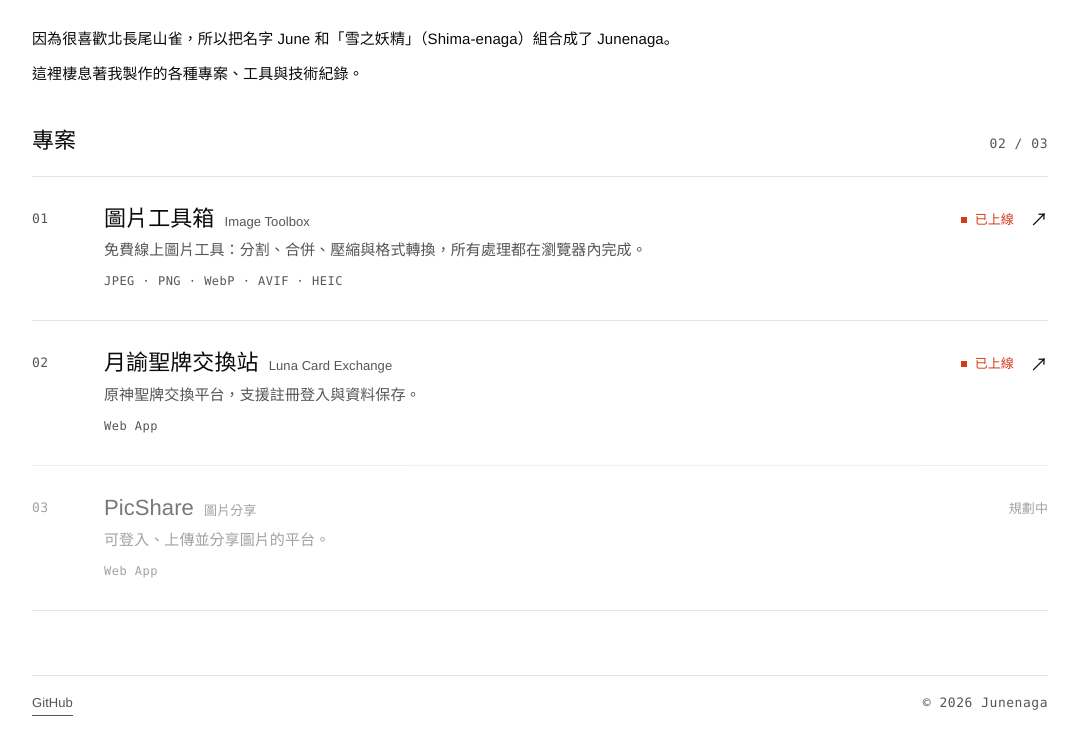
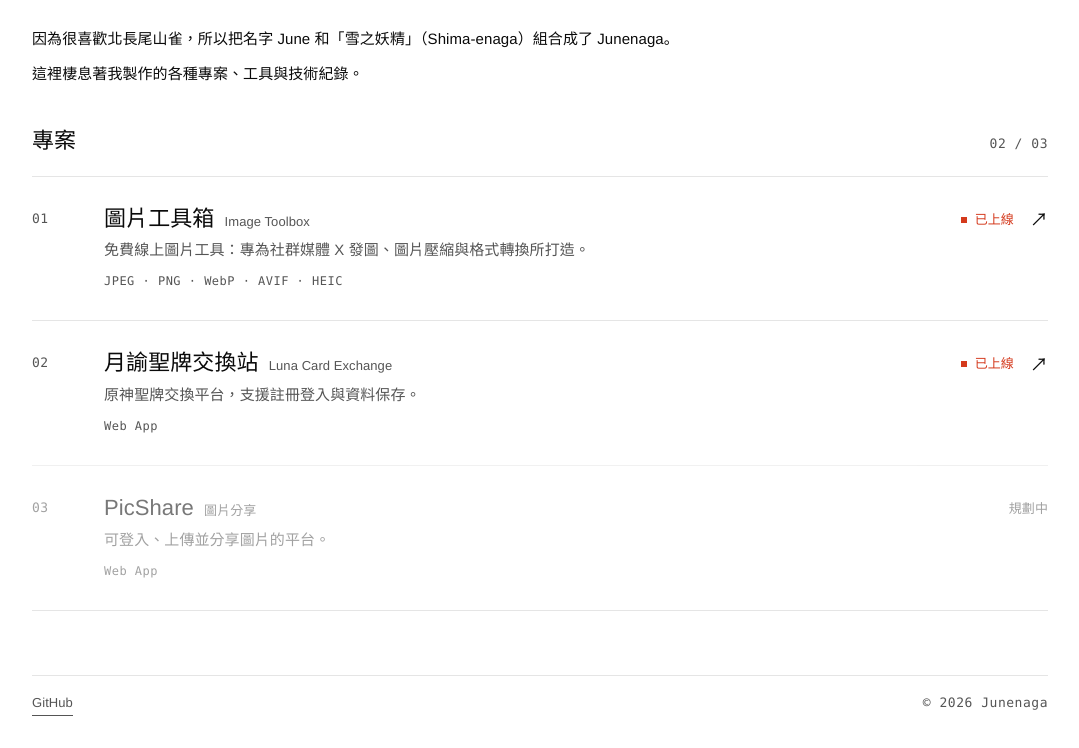
Before and after one commit to JuneChen1/junenaga-home, a plain HTML site: page public/index.html in a window 1280 px wide. Shown: the part 142-890 px from the top of the page, without its empty margins (100-1179 px from the left). Drawn offline with Linux system fonts and the light colour scheme.

Commit message:
docs(home): update Image Toolbox description

```diff
--- a/public/index.html
+++ b/public/index.html
@@ -55,7 +55,7 @@
               <span class="body">
                 <span class="name">圖片工具箱 <small>Image Toolbox</small></span>
                 <span class="desc"
-                  >免費線上圖片工具：分割、合併、壓縮與格式轉換，所有處理都在瀏覽器內完成。</span
+                  >免費線上圖片工具：專為社群媒體 X 發圖、圖片壓縮與格式轉換所打造。</span
                 >
                 <span class="tags num">JPEG · PNG · WebP · AVIF · HEIC</span>
               </span>
```
